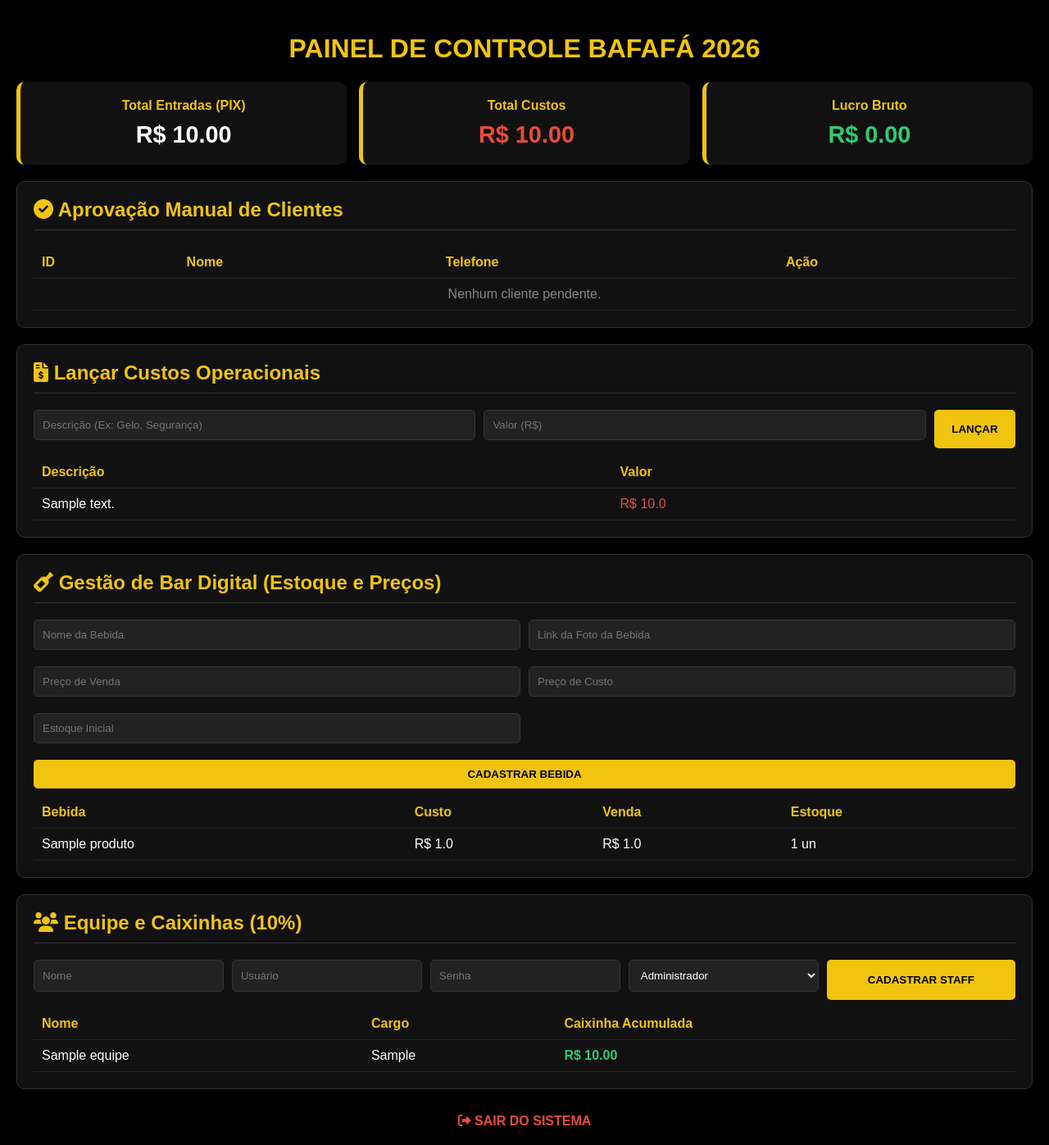
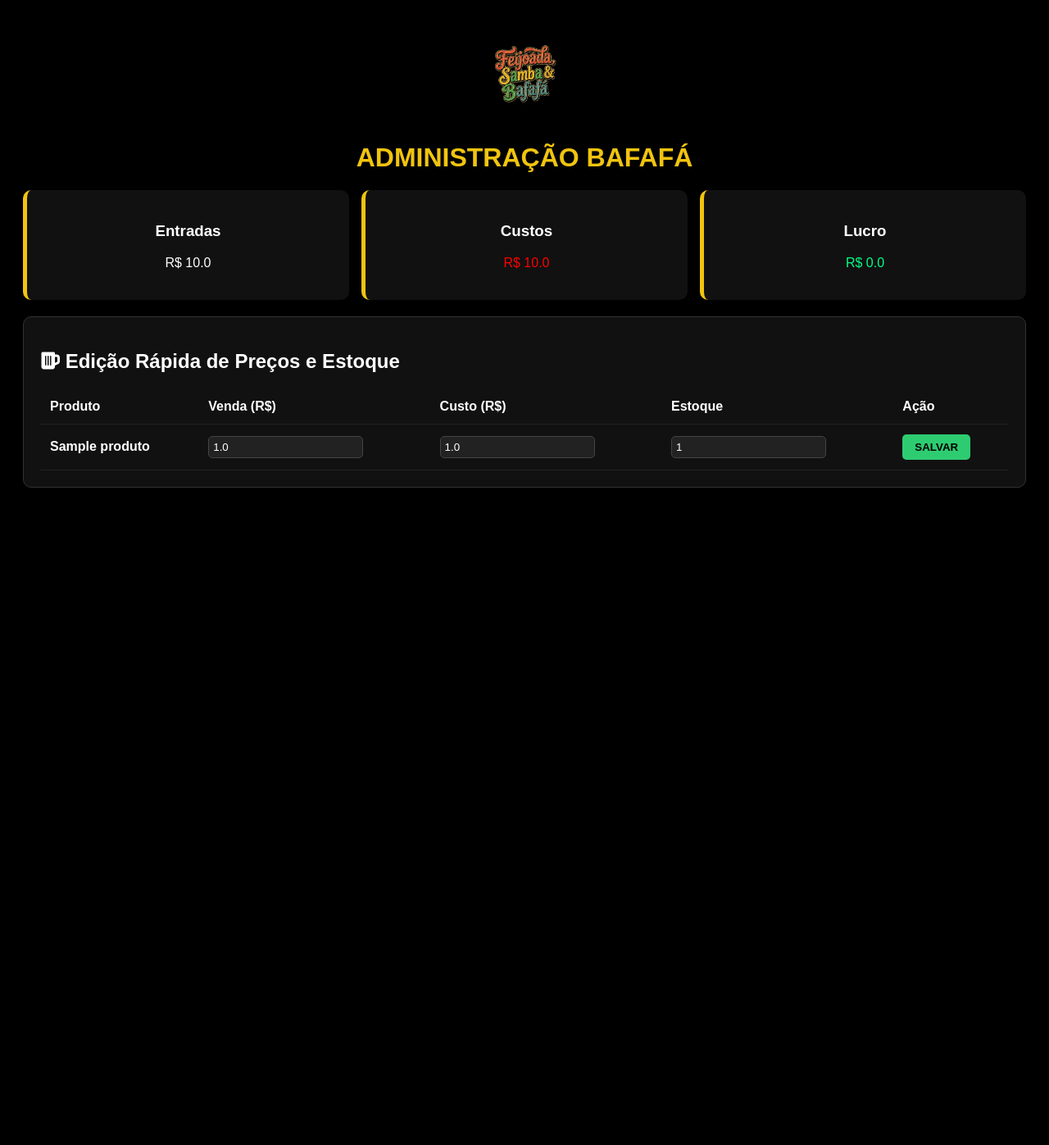
Before and after one commit to wagnerzaparolli15-ai/evento_samba, a Flask app: page /admin_total in a window 1280 px wide. Shown: the whole page at 82% size. After the commit the page ends 595 px from the top, so only its background shows below. Run offline with Flask 3, Linux system fonts and the light colour scheme; the visitor is signed in with stand-in values (Sample User, id 1); tables that the repository leaves empty hold one stand-in row (values such as "Sample post").

Commit message:
Consolidação Final: Admin de Edição Rápida e Vitrine Pré-carregada

```diff
--- a/app.py
+++ b/app.py
@@ -16,7 +16,7 @@ app.secret_key = os.getenv("SECRET_KEY", "BAFAFA_MASTER_2026_ENTERPRISE")
 db = SQLAlchemy(app)
 sdk = mercadopago.SDK(os.getenv("MP_ACCESS_TOKEN"))
 
-# --- MODELAGEM DE DADOS AVANÇADA ---
+# --- MODELAGEM DE DADOS ---
 class Equipe(db.Model):
     id = db.Column(db.Integer, primary_key=True)
     nome = db.Column(db.String(100)); usuario = db.Column(db.String(50), unique=True)
@@ -28,6 +28,7 @@ class Cliente(db.Model):
     nome = db.Column(db.String(100)); telefone = db.Column(db.String(20))
     pago = db.Column(db.Boolean, default=False); na_casa = db.Column(db.Boolean, default=False)
     valor_total = db.Column(db.Float, default=45.0)
+    mp_id = db.Column(db.String(100))
 
 class CustoOperacional(db.Model):
     id = db.Column(db.Integer, primary_key=True)
@@ -50,10 +51,9 @@ def gerar_qr_b64(conteudo):
     qr = qrcode.make(conteudo); buf = io.BytesIO(); qr.save(buf, format="PNG")
     return base64.b64encode(buf.getvalue()).decode()
 
-# --- 1. JORNADA DO CLIENTE (PIX E INGRESSO) ---
+# --- ROTAS CLIENTE & WEBHOOK ---
 @app.route('/')
-def index():
-    return render_template('index.html')
+def index(): return render_template('index.html')
 
 @app.route('/reservar', methods=['POST'])
 def reservar():
@@ -66,15 +66,22 @@ def pagamento(id):
     c = Cliente.query.get_or_404(id)
     if c.pago: return redirect(url_for('ingresso', id=c.id))
     try:
-        pay_data = {"transaction_amount": 45.0, "description": f"Bafafá - {c.nome}", "payment_method_id": "pix", "payer": {"email": "vendas@bafafa.com"}, "notification_url": "https://evento-samba.onrender.com/webhook"}
+        pay_data = {"transaction_amount": 45.0, "description": f"Bafafá - {c.nome}", "payment_method_id": "pix", "payer": {"email": "vendas@bafafa.com"}, "external_reference": str(c.id)}
         res = sdk.payment().create(pay_data)
         qr_pix = res["response"]["point_of_interaction"]["transaction_data"]["qr_code"]
+        c.mp_id = str(res["response"]["id"]); db.session.commit()
         return render_template('pagamento.html', c=c, qr_img=gerar_qr_b64(qr_pix), pix_copia_cola=qr_pix, tipo='PIX')
-    except:
-        return "Erro Crítico na API do Mercado Pago."
+    except: return "Erro no Mercado Pago."
 
 @app.route('/webhook', methods=['POST'])
 def webhook():
+    data = request.json
+    if data and data.get("type") == "payment":
+        payment_id = data.get("data", {}).get("id")
+        payment_info = sdk.payment().get(payment_id)
+        if payment_info["response"]["status"] == "approved":
+            c = Cliente.query.get(payment_info["response"]["external_reference"])
+            if c: c.pago = True; db.session.commit()
     return "", 200
 
 @app.route('/ingresso/<int:id>')
@@ -84,34 +91,28 @@ def ingresso(id):
     qr_checkin = gerar_qr_b64(f"https://evento-samba.onrender.com/validar-entrada/{c.id}")
     return render_template('obrigado.html', c=c, qr_checkin=qr_checkin)
 
-# --- 2. PORTARIA (FLUXO CONTÍNUO CORRIGIDO) ---
+# --- PORTARIA E BAR ---
 @app.route('/portaria')
 def portaria():
     if session.get('cargo') not in ['admin', 'portaria']: return redirect(url_for('login_staff'))
-    clientes_pendentes = Cliente.query.filter_by(pago=True, na_casa=False).all()
-    # Pega a mensagem de sucesso se a Liza acabou de validar alguém
-    msg = request.args.get('msg')
-    return render_template('portaria.html', clientes=clientes_pendentes, msg=msg)
+    clientes_p = Cliente.query.filter_by(pago=True, na_casa=False).all()
+    return render_template('portaria.html', clientes=clientes_p, msg=request.args.get('msg'))
 
 @app.route('/validar-entrada/<int:id>')
 def validar_entrada(id):
-    c = Cliente.query.get_or_404(id)
-    c.na_casa = True; db.session.commit()
-    # LÓGICA CORRIGIDA: Reinicia a portaria para o próximo cliente automaticamente
-    return redirect(url_for('portaria', msg=f"Entrada de {c.nome} liberada!"))
+    c = Cliente.query.get_or_404(id); c.na_casa = True; db.session.commit()
+    return redirect(url_for('portaria', msg=f"Liberado: {c.nome}"))
 
-# --- 3. BAR DIGITAL (TELA EXCLUSIVA DO CLIENTE) ---
 @app.route('/bar-digital/<int:id>', methods=['GET', 'POST'])
 def bar_digital(id):
     c = Cliente.query.get_or_404(id)
-    if not c.na_casa: return "Erro de Segurança: Check-in obrigatório na portaria."
+    if not c.na_casa: return "Check-in pendente."
     if request.method == 'POST':
         db.session.add(Pedido(cliente_id=c.id, produto_id=request.form.get('produto_id')))
         db.session.commit()
     qr_pedido = gerar_qr_b64(f"https://evento-samba.onrender.com/confirmar-pedido/{c.id}")
-    return render_template('bar_digital.html', produtos=Produto.query.filter(Produto.estoque > 0).all(), c=c, pedidos=Pedido.query.filter_by(cliente_id=c.id, status='Pendente').all(), qr_pedido=qr_pedido)
+    return render_template('bar_digital.html', produtos=Produto.query.all(), c=c, pedidos=Pedido.query.filter_by(cliente_id=c.id, status='Pendente').all(), qr_pedido=qr_pedido)
 
-# --- 4. GESTÃO DE BAR (TELA EXCLUSIVA DO FUNCIONÁRIO) ---
 @app.route('/bar-staff')
 def bar_staff():
     if session.get('cargo') not in ['admin', 'bar']: return redirect(url_for('login_staff'))
@@ -120,25 +121,22 @@ def bar_staff():
 @app.route('/confirmar-pedido/<int:cliente_id>')
 def confirmar_pedido(cliente_id):
     pedidos = Pedido.query.filter_by(cliente_id=cliente_id, status='Pendente').all()
-    func_bar = Equipe.query.filter_by(usuario=session.get('usuario_nome')).first()
+    func = Equipe.query.filter_by(usuario=session.get('usuario_nome')).first()
     for p in pedidos:
         p.status = 'Entregue'
         prod = Produto.query.get(p.produto_id)
         prod.estoque -= 1
-        if func_bar: func_bar.caixinha_total += (prod.preco_venda * 0.10)
+        if func: func.caixinha_total += (prod.preco_venda * 0.10)
     db.session.commit()
-    return "<h1>ENTREGA CONFIRMADA!</h1><br><a href='/bar-staff' style='font-size:2rem; color:green; text-decoration:none;'>Ler Próximo Pedido</a>"
+    return "<h1>OK!</h1><a href='/bar-staff'>Voltar</a>"
 
-# --- 5. ADMINISTRAÇÃO E FINANCEIRO ---
+# --- ADMIN E EDIÇÃO ---
 @app.route('/admin_total', methods=['GET', 'POST'])
 def admin_total():
     if session.get('cargo') != 'admin': return redirect(url_for('login_staff'))
-
     if request.method == 'POST':
         tipo = request.form.get('form_tipo')
-        if tipo == 'produto':
-            db.session.add(Produto(nome=request.form.get('n'), preco_venda=float(request.form.get('pv')), preco_custo=float(request.form.get('pc')), estoque=int(request.form.get('e')), imagem_url=request.form.get('img')))
-        elif tipo == 'equipe':
+        if tipo == 'equipe':
             db.session.add(Equipe(nome=request.form.get('n'), usuario=request.form.get('u'), senha=request.form.get('s'), cargo=request.form.get('c')))
         elif tipo == 'custo':
             db.session.add(CustoOperacional(descricao=request.form.get('d'), valor=float(request.form.get('v'))))
@@ -146,8 +144,17 @@ def admin_total():
 
     entradas = db.session.query(func.sum(Cliente.valor_total)).filter_by(pago=True).scalar() or 0
     custos = db.session.query(func.sum(CustoOperacional.valor)).scalar() or 0
+    return render_template('admin_total.html', total_entradas=entradas, total_custos=custos, equipe=Equipe.query.all(), produtos=Produto.query.all(), custos_lista=CustoOperacional.query.all(), clientes_pendentes=Cliente.query.filter_by(pago=False).all())
 
-    return render_template('admin_total.html', total_entradas=entradas, total_custos=custos, clientes_pendentes=Cliente.query.filter_by(pago=False).all(), equipe=Equipe.query.all(), produtos=Produto.query.all(), custos_lista=CustoOperacional.query.all())
+@app.route('/atualizar-produto/<int:id>', methods=['POST'])
+def atualizar_produto(id):
+    if session.get('cargo') != 'admin': return redirect(url_for('login_staff'))
+    p = Produto.query.get_or_404(id)
+    p.preco_venda = float(request.form.get('pv'))
+    p.preco_custo = float(request.form.get('pc'))
+    p.estoque = int(request.form.get('e'))
+    db.session.commit()
+    return redirect(url_for('admin_total'))
 
 @app.route('/aprovar-manual/<int:id>')
 def aprovar_manual(id):
@@ -160,22 +167,27 @@ def login_staff():
         u = Equipe.query.filter_by(usuario=request.form.get('username'), senha=request.form.get('senha')).first()
         if u:
             session.update({'cargo': u.cargo, 'usuario_nome': u.usuario})
-            if u.cargo == 'admin': return redirect(url_for('admin_total'))
-            if u.cargo == 'portaria': return redirect(url_for('portaria'))
-            return redirect(url_for('bar_staff'))
-        return "Acesso Negado."
+            return redirect(url_for('admin_total' if u.cargo == 'admin' else 'portaria' if u.cargo == 'portaria' else 'bar_staff'))
     return render_template('login_staff.html')
 
 @app.route('/logout')
-def logout():
-    session.clear(); return redirect(url_for('login_staff'))
+def logout(): session.clear(); return redirect(url_for('login_staff'))
 
 @app.route('/reset-bruto-bafafa')
 def reset():
     db.drop_all(); db.create_all()
+    # Carregamento Automático da Vitrine
+    itens = [
+        ("Antarctica Lata (fardo 18)", "antarctica.jpg"), ("Brahma Lata (fardo 18)", "brahma.jpg"),
+        ("Heineken 350ml (fardo 12)", "heineken.jpg"), ("Amstel 473ml (fardo 12)", "amstel.jpg"),
+        ("Spaten 350ml (fardo 12)", "spaten.jpg"), ("Coca-Cola Lata (fardo 12)", "coca.jpg"),
+        ("Guaraná Ant. (fardo 12)", "guarana.jpg"), ("Red Bull (fardo 24)", "redbull.jpg"),
+        ("Red Label (Unidade)", "redlabel.jpg"), ("Black Label (Unidade)", "blacklabel.jpg")
+    ]
+    for n, img in itens: db.session.add(Produto(nome=n, imagem_url=img, preco_venda=0, preco_custo=0, estoque=0))
     db.session.add(Equipe(nome='Wagner Master', usuario='wagner', senha='123', cargo='admin'))
     db.session.commit()
-    return "✅ SISTEMA RESETADO. ESTRUTURA ENTERPRISE ATIVADA!"
+    return "✅ RESET OK: VITRINE PRONTA!"
 
 if __name__ == '__main__':
     with app.app_context(): db.create_all()
--- a/templates/admin_total.html
+++ b/templates/admin_total.html
@@ -2,110 +2,52 @@
 <html lang="pt-br">
 <head>
     <meta charset="UTF-8">
-    <title>Admin Robusto - Bafafá</title>
+    <title>Dashboard Master - Bafafá</title>
     <link rel="stylesheet" href="https://cdnjs.cloudflare.com/ajax/libs/font-awesome/6.0.0/css/all.min.css">
     <style>
         :root { --gold: #f1c40f; --bg: #000; --card: #111; }
-        body { background: var(--bg); color: #fff; font-family: sans-serif; margin: 0; padding: 20px; }
+        body { background: var(--bg); color: #fff; font-family: sans-serif; padding: 20px; }
+        .logo-adm { text-align: center; margin-bottom: 20px; }
+        .logo-adm img { width: 120px; }
         .dashboard { display: grid; grid-template-columns: repeat(auto-fit, minmax(200px, 1fr)); gap: 15px; margin-bottom: 20px; }
         .stat-card { background: var(--card); padding: 20px; border-radius: 10px; border-left: 5px solid var(--gold); text-align: center; }
-        .stat-card h3 { margin: 0; color: var(--gold); font-size: 1rem; }
-        .stat-card p { font-size: 1.8rem; margin: 10px 0 0; font-weight: bold; }
         .section { background: var(--card); padding: 20px; border-radius: 10px; margin-bottom: 20px; border: 1px solid #333; }
-        h2 { color: var(--gold); margin-top: 0; border-bottom: 1px solid #333; padding-bottom: 10px; }
-        input, select { width: 100%; padding: 10px; margin-bottom: 10px; border-radius: 5px; border: 1px solid #333; background: #222; color: #fff; box-sizing: border-box; }
-        .btn { background: var(--gold); color: #000; padding: 10px; border: none; border-radius: 5px; font-weight: bold; cursor: pointer; width: 100%; }
-        .btn-green { background: #2ecc71; color: #000; text-decoration: none; padding: 5px 10px; border-radius: 5px; font-weight: bold; font-size: 0.9rem;}
-        table { width: 100%; border-collapse: collapse; margin-top: 10px; }
-        th, td { padding: 10px; border-bottom: 1px solid #222; text-align: left; }
-        th { color: var(--gold); }
+        table { width: 100%; border-collapse: collapse; }
+        th, td { padding: 12px; text-align: left; border-bottom: 1px solid #222; }
+        input { background: #222; color: #fff; border: 1px solid #444; padding: 5px; border-radius: 5px; }
+        .btn-green { background: #2ecc71; color: #000; border: none; padding: 8px 15px; border-radius: 5px; font-weight: bold; cursor: pointer; }
     </style>
 </head>
 <body>
 
-    <h1 style="text-align: center; color: var(--gold);">PAINEL DE CONTROLE BAFAFÁ 2026</h1>
+    <div class="logo-adm">
+        <img src="{{ url_for('static', filename='logo.png') }}" alt="Logo">
+        <h1 style="color: var(--gold);">ADMINISTRAÇÃO BAFAFÁ</h1>
+    </div>
 
     <div class="dashboard">
-        <div class="stat-card"><h3>Total Entradas (PIX)</h3><p>R$ {{ "{:,.2f}".format(total_entradas) }}</p></div>
-        <div class="stat-card"><h3>Total Custos</h3><p style="color: #e74c3c;">R$ {{ "{:,.2f}".format(total_custos) }}</p></div>
-        <div class="stat-card"><h3>Lucro Bruto</h3><p style="color: #2ecc71;">R$ {{ "{:,.2f}".format(total_entradas - total_custos) }}</p></div>
+        <div class="stat-card"><h3>Entradas</h3><p>R$ {{ total_entradas }}</p></div>
+        <div class="stat-card"><h3>Custos</h3><p style="color:red;">R$ {{ total_custos }}</p></div>
+        <div class="stat-card"><h3>Lucro</h3><p style="color:#00ff88;">R$ {{ total_entradas - total_custos }}</p></div>
     </div>
 
     <div class="section">
-        <h2><i class="fas fa-check-circle"></i> Aprovação Manual de Clientes</h2>
+        <h2><i class="fas fa-beer"></i> Edição Rápida de Preços e Estoque</h2>
         <table>
-            <tr><th>ID</th><th>Nome</th><th>Telefone</th><th>Ação</th></tr>
-            {% for c in clientes_pendentes %}
+            <tr><th>Produto</th><th>Venda (R$)</th><th>Custo (R$)</th><th>Estoque</th><th>Ação</th></tr>
+            {% for p in produtos %}
             <tr>
-                <td>#{{ c.id }}</td><td>{{ c.nome }}</td><td>{{ c.telefone }}</td>
-                <td><a href="/aprovar-manual/{{ c.id }}" class="btn-green">APROVAR PIX</a></td>
+                <form action="/atualizar-produto/{{ p.id }}" method="POST">
+                    <td><strong>{{ p.nome }}</strong></td>
+                    <td><input type="number" step="0.01" name="pv" value="{{ p.preco_venda }}"></td>
+                    <td><input type="number" step="0.01" name="pc" value="{{ p.preco_custo }}"></td>
+                    <td><input type="number" name="e" value="{{ p.estoque }}"></td>
+                    <td><button type="submit" class="btn-green">SALVAR</button></td>
+                </form>
             </tr>
-            {% else %}
-            <tr><td colspan="4" style="text-align:center; color:#888;">Nenhum cliente pendente.</td></tr>
             {% endfor %}
         </table>
     </div>
 
-    <div class="section">
-        <h2><i class="fas fa-file-invoice-dollar"></i> Lançar Custos Operacionais</h2>
-        <form method="POST" style="display: flex; gap: 10px;">
-            <input type="hidden" name="form_tipo" value="custo">
-            <input type="text" name="d" placeholder="Descrição (Ex: Gelo, Segurança)" required>
-            <input type="number" step="0.01" name="v" placeholder="Valor (R$)" required>
-            <button type="submit" class="btn" style="width: 200px;">LANÇAR</button>
-        </form>
-        <table>
-            <tr><th>Descrição</th><th>Valor</th></tr>
-            {% for c in custos_lista %}
-            <tr><td>{{ c.descricao }}</td><td style="color:#e74c3c">R$ {{ c.valor }}</td></tr>
-            {% endfor %}
-        </table>
-    </div>
-
-    <div class="section">
-        <h2><i class="fas fa-wine-bottle"></i> Gestão de Bar Digital (Estoque e Preços)</h2>
-        <form method="POST" style="display: grid; grid-template-columns: 1fr 1fr; gap: 10px;">
-            <input type="hidden" name="form_tipo" value="produto">
-            <input type="text" name="n" placeholder="Nome da Bebida" required>
-            <input type="text" name="img" placeholder="Link da Foto da Bebida" required>
-            <input type="number" step="0.01" name="pv" placeholder="Preço de Venda" required>
-            <input type="number" step="0.01" name="pc" placeholder="Preço de Custo" required>
-            <input type="number" name="e" placeholder="Estoque Inicial" required>
-            <button type="submit" class="btn" style="grid-column: span 2;">CADASTRAR BEBIDA</button>
-        </form>
-        <table>
-            <tr><th>Bebida</th><th>Custo</th><th>Venda</th><th>Estoque</th></tr>
-            {% for p in produtos %}
-            <tr><td>{{ p.nome }}</td><td>R$ {{ p.preco_custo }}</td><td>R$ {{ p.preco_venda }}</td><td>{{ p.estoque }} un</td></tr>
-            {% endfor %}
-        </table>
-    </div>
-
-    <div class="section">
-        <h2><i class="fas fa-users"></i> Equipe e Caixinhas (10%)</h2>
-        <form method="POST" style="display: flex; gap: 10px;">
-            <input type="hidden" name="form_tipo" value="equipe">
-            <input type="text" name="n" placeholder="Nome" required>
-            <input type="text" name="u" placeholder="Usuário" required>
-            <input type="text" name="s" placeholder="Senha" required>
-            <select name="c">
-                <option value="admin">Administrador</option>
-                <option value="portaria">Portaria (Câmera)</option>
-                <option value="bar">Barman (Câmera)</option>
-            </select>
-            <button type="submit" class="btn">CADASTRAR STAFF</button>
-        </form>
-        <table>
-            <tr><th>Nome</th><th>Cargo</th><th>Caixinha Acumulada</th></tr>
-            {% for e in equipe %}
-            <tr><td>{{ e.nome }}</td><td>{{ e.cargo }}</td><td style="color:#2ecc71; font-weight:bold;">R$ {{ "{:,.2f}".format(e.caixinha_total) }}</td></tr>
-            {% endfor %}
-        </table>
-    </div>
-
-    <div style="text-align: center; margin-top: 30px;">
-        <a href="/logout" style="color: #e74c3c; text-decoration: none; font-weight: bold;"><i class="fas fa-sign-out-alt"></i> SAIR DO SISTEMA</a>
-    </div>
-
-</body>
+    </body>
 </html>
```
Also changed, not shown: templates/bar_digital.html (+66 -30 lines).
